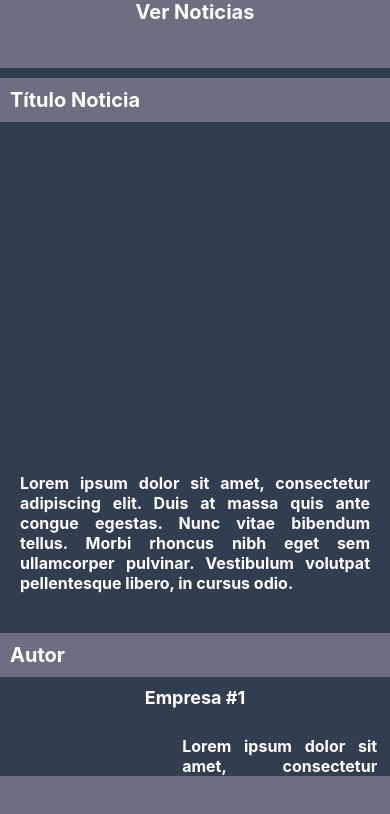
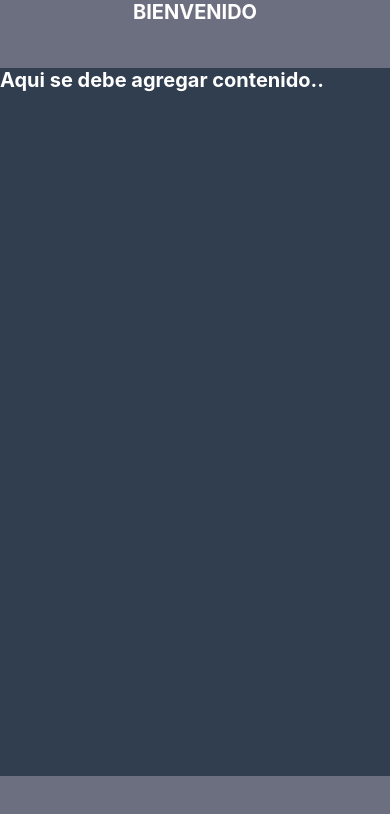
Before and after one commit to JGS83-dev/DPS-BusinessApp, a React Native app in the folder business-app/: screen / in a window 390 px wide. Shown: the top 814 px of the page. Built offline with nearby package versions, Linux system fonts and the light colour scheme; no server answers; some icons are missing.

Commit message:
Ajustes de rutas y navegacion

```diff
--- a/business-app/App.js
+++ b/business-app/App.js
@@ -8,6 +8,7 @@ LogBox
 } from 'react-native';
 import CrearCuenta from './components/CrearCuenta';
 import VerNoticias from './components/VerNoticias';
+import PerfilEmpresa from './components/PerfilEmpresa';
 
 const Stack = createNativeStackNavigator();
 
@@ -16,11 +17,12 @@ LogBox.ignoreAllLogs();
 function App() {
   return (
     <NavigationContainer>
-      <Stack.Navigator initialRouteName="VerNoticias">
+      <Stack.Navigator initialRouteName="Inicio">
         <Stack.Screen options={{ headerShown: false }} name="Inicio" component={Inicio} />
         <Stack.Screen options={{ headerShown: false }} name="Login" component={Login} />
         <Stack.Screen options={{ headerShown: false }} name="CrearCuenta" component={CrearCuenta} />
         <Stack.Screen options={{ headerShown: false }} name="VerNoticias" component={VerNoticias} />
+        <Stack.Screen options={{ headerShown: false }} name="PerfilEmpresa" component={PerfilEmpresa} />
       </Stack.Navigator>
     </NavigationContainer>
   );
--- a/business-app/components/ContenedorPrincipal.js
+++ b/business-app/components/ContenedorPrincipal.js
@@ -36,10 +36,6 @@ const ContenedorPrincipal = (props) => {
         // console.log("Moviendo a Iniciar Sesion...")
         navigation.navigate("Login")
     }
-    const IrAPerfilEmpresa = () => {
-        // console.log("Moviendo a Perfil Empresa...")
-        navigation.navigate("PerfilEmpresa")
-    }
     return (
         <>
             <SafeAreaView style={styles.Cabecera}>
@@ -59,9 +55,6 @@ const ContenedorPrincipal = (props) => {
                     </TouchableOpacity>
                     <TouchableOpacity onPress={IrAIniciarSesion}>
                         <FontAwesomeIcon icon={faUser} size={iconSize} />
-                    </TouchableOpacity>
-                    <TouchableOpacity onPress={IrAPerfilEmpresa}>
-                        <FontAwesomeIcon icon={faBuilding} size={iconSize} />
                     </TouchableOpacity>
                 </View>
             </View>
```
